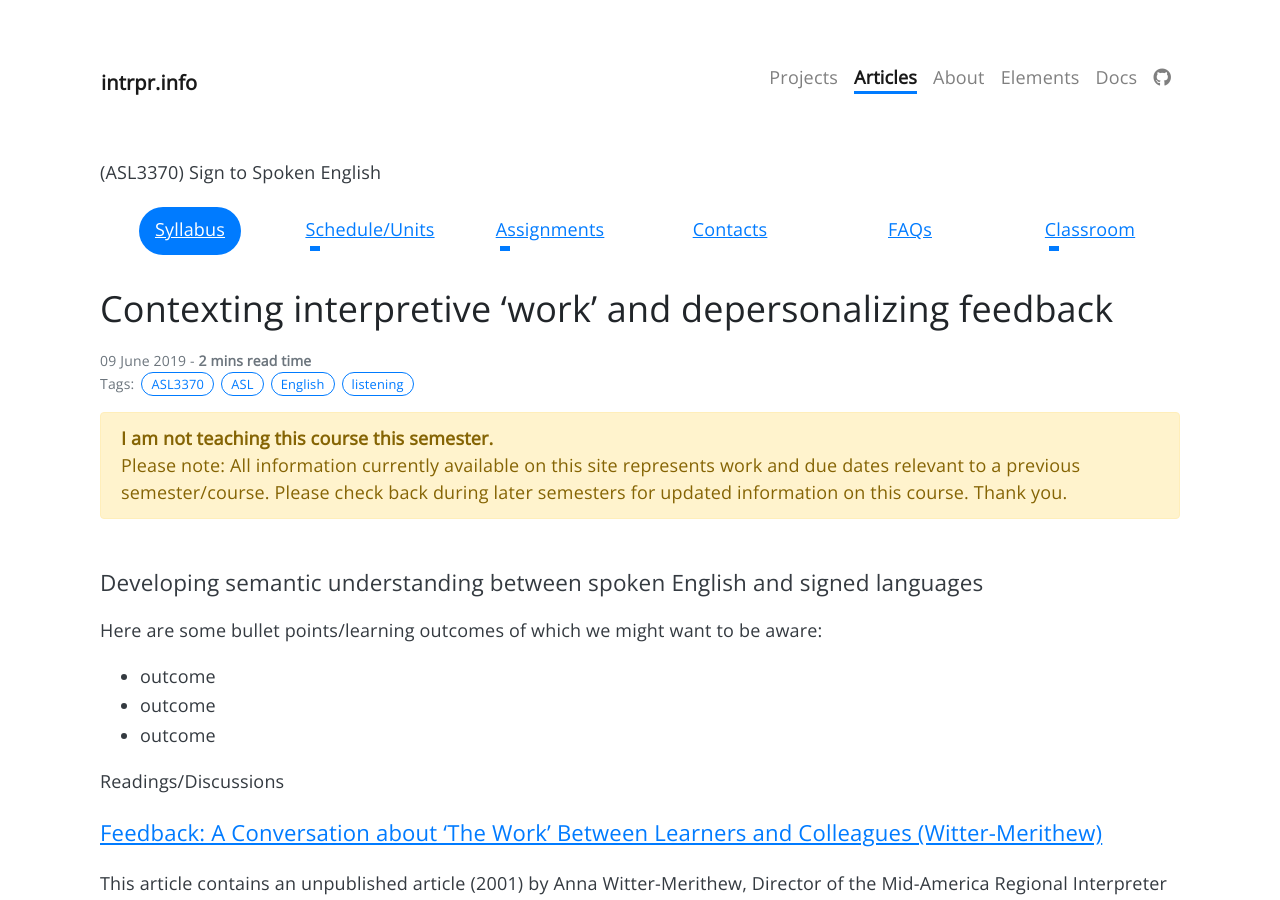
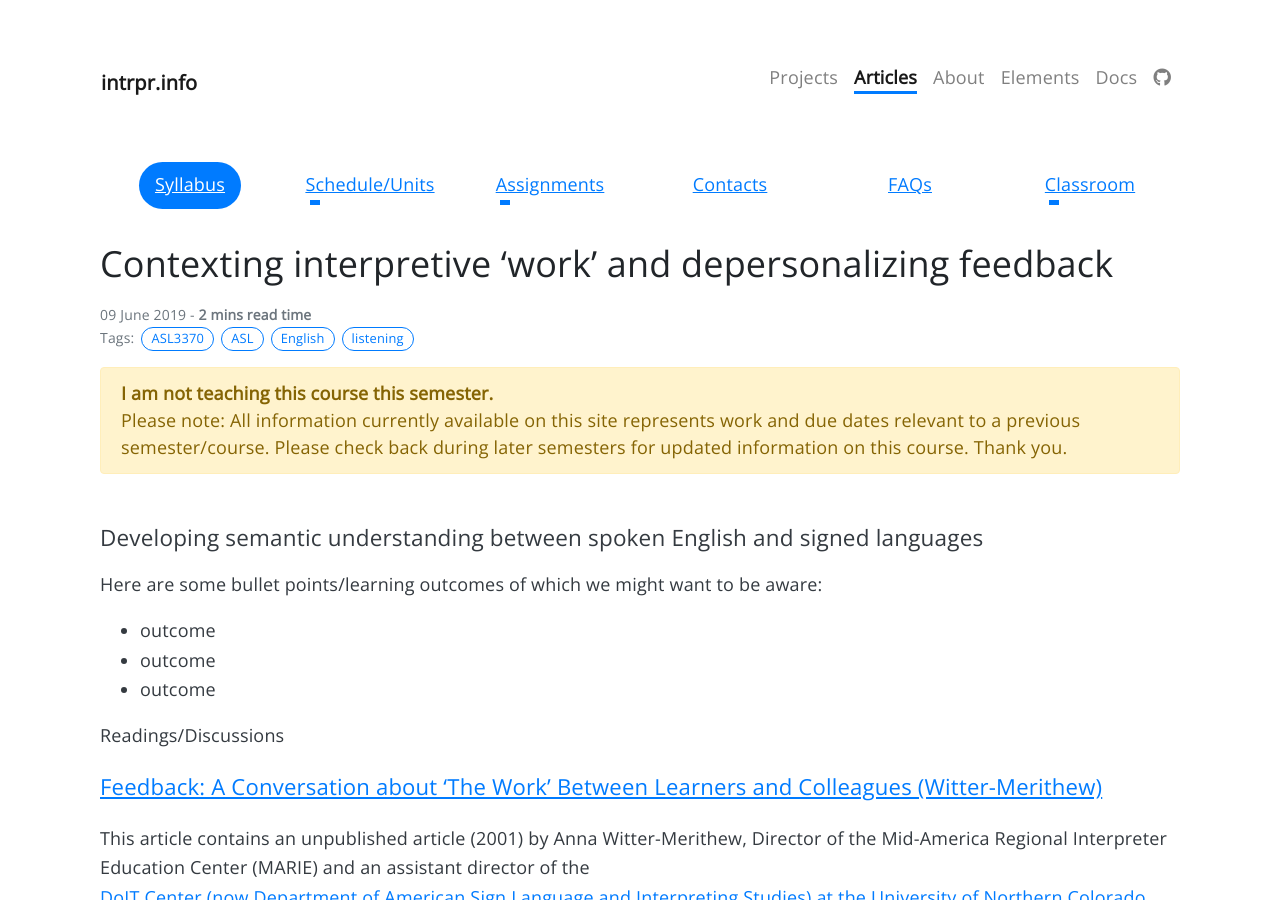
Before and after one commit to intrpr/jekyll-portfol-test, a Jekyll site: the page built from _posts/2019-06-09-contexting-work-and-feedback.md, in a window 1280 px wide and 900 px high. Built offline with Jekyll 4.4.1, drawn with Linux system fonts in a browser that asks for light colours; nearby versions of some CDN libraries; some web fonts are replaced; our own code applies the rules of GitHub Pages for plain Markdown files; comment, search, counter and statistics services are not loaded.

Commit message:
Update 2019-06-09-contexting-work-and-feedback.md

```diff
--- a/_posts/2019-06-09-contexting-work-and-feedback.md
+++ b/_posts/2019-06-09-contexting-work-and-feedback.md
@@ -1,6 +1,6 @@
 ---
 title: Contexting interpretive ‘work’ and depersonalizing feedback
-course: (ASL3370) Sign to Spoken English
+course:
 tags: [ASL3370, ASL, English, listening]
 style:
 color:
```
